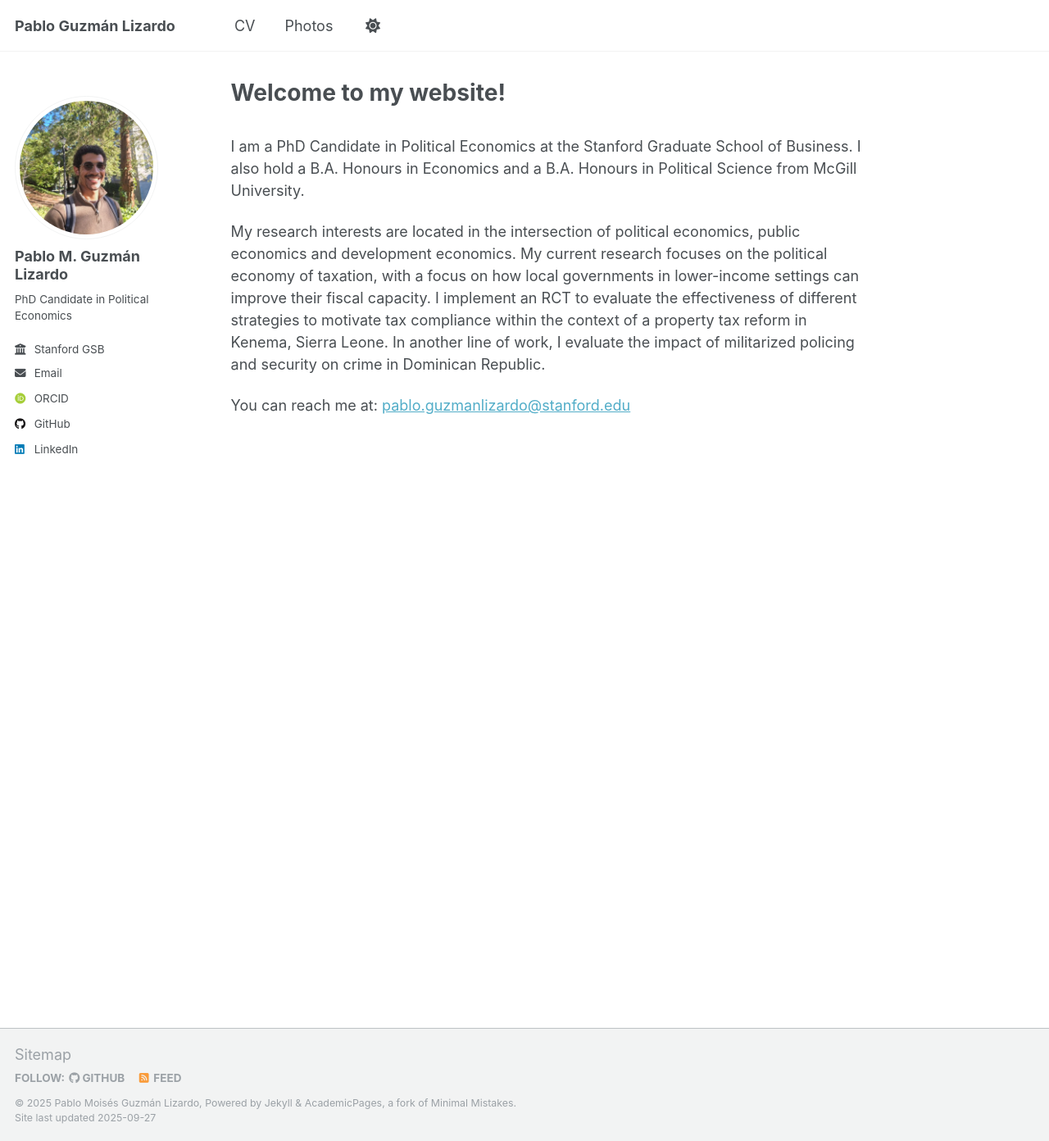
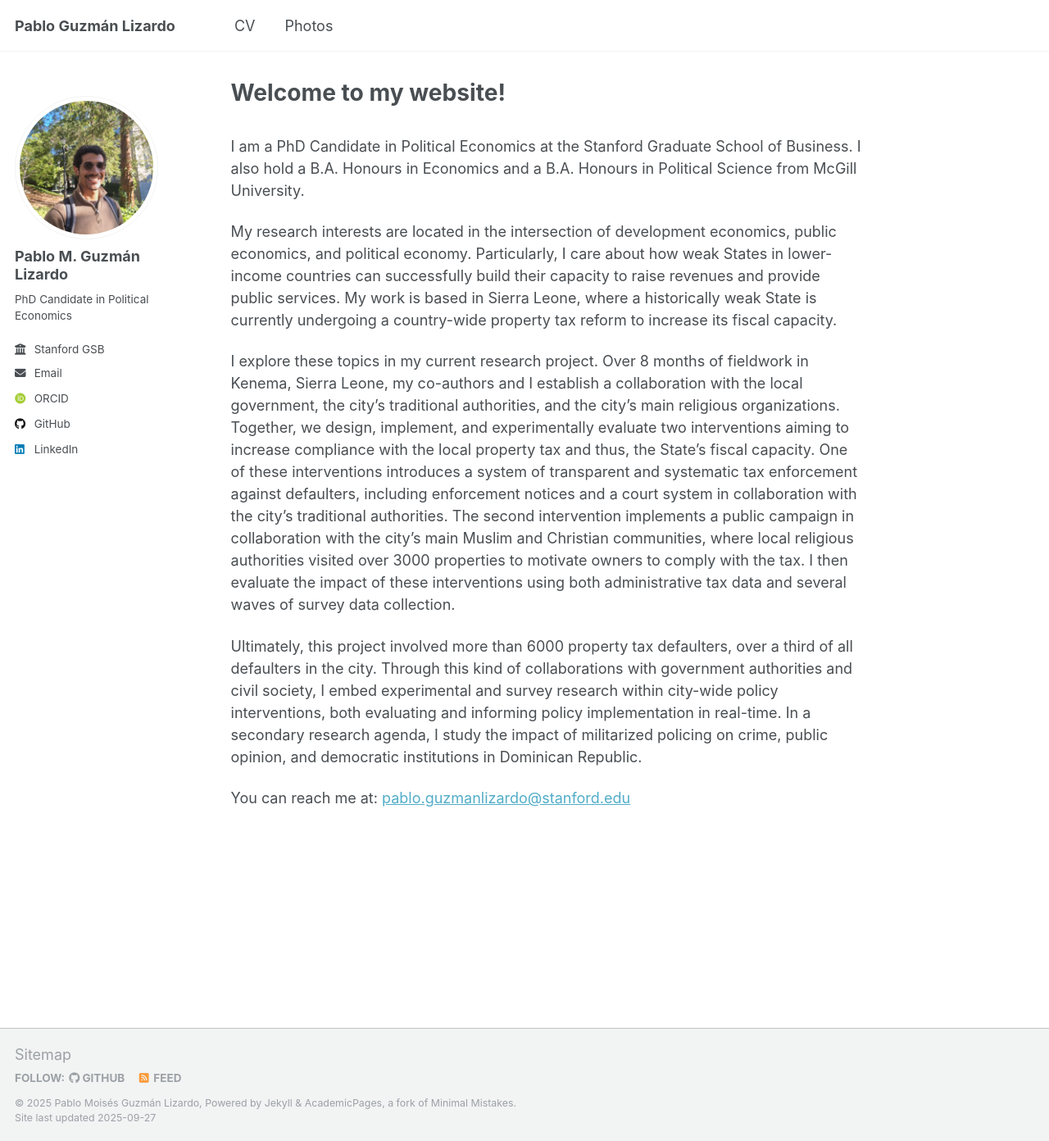
Before and after one commit to pguzmanlizardo/pguzmanlizardo.github.io, a Jekyll site: the page built from _pages/about.md, in a window 1280 px wide and 1392 px high. Shown: the whole window at 82% size. Built offline with Jekyll 4.4.1, drawn with Linux system fonts in a browser that asks for light colours; some web fonts are replaced; a script that is not in the unit is left out.

Commit message:
Updated About page and forced light mode
I updated some paragraphs in the about page and then made it so that the page can only be seen in light mode and not dark model

```diff
--- a/_includes/masthead.html
+++ b/_includes/masthead.html
@@ -4,9 +4,12 @@
   <div class="masthead__inner-wrap">
     <div class="masthead__menu">
       <nav id="site-nav" class="greedy-nav">
-        <button><div class="navicon"></div></button>
+        <button>
+          <div class="navicon"></div>
+        </button>
         <ul class="visible-links">
-          <li class="masthead__menu-item masthead__menu-item--lg persist"><a href="{{ base_path }}/">{{ site.title }}</a></li>
+          <li class="masthead__menu-item masthead__menu-item--lg persist"><a href="{{ base_path }}/">{{ site.title
+              }}</a></li>
           {% for link in site.data.navigation.main %}
           {% if link.url contains 'http' %}
           {% assign domain = '' %}
@@ -15,9 +18,7 @@
           {% endif %}
           <li class="masthead__menu-item"><a href="{{ domain }}{{ link.url }}">{{ link.title }}</a></li>
           {% endfor %}
-          <li id="theme-toggle" class="masthead__menu-item persist tail">
-            <a role="button" aria-labelledby="theme-icon"><i id="theme-icon" class="fa-solid fa-sun" aria-hidden="true" title="toggle theme"></i></a>
-          </li>
+
         </ul>
         <ul class="hidden-links hidden"></ul>
       </nav>
--- a/_layouts/default.html
+++ b/_layouts/default.html
@@ -5,7 +5,8 @@
 {% include base_path %}
 
 <!doctype html>
-<html lang="{{ site.locale | slice: 0,2 }}" class="no-js"{% if site.site_theme == "dark" %} data-theme="dark"{% endif %}>
+<html lang="{{ site.locale | slice: 0,2 }}" class="no-js">
+
 <head>
   {% include head.html %}
   {% include head/custom.html %}
@@ -28,4 +29,5 @@
   {% include scripts.html %}
 
 </body>
+
 </html>
--- a/_pages/about.md
+++ b/_pages/about.md
@@ -11,6 +11,18 @@
 
 I am a PhD Candidate in Political Economics at the Stanford Graduate School of Business. I also hold a B.A. Honours in Economics and a B.A. Honours in Political Science from McGill University.
 
-My research interests are located in the intersection of political economics, public economics and development economics. My current research focuses on the political economy of taxation, with a focus on how local governments in lower-income settings can improve their fiscal capacity. I implement an RCT to evaluate the effectiveness of different strategies to motivate tax compliance within the context of a property tax reform in Kenema, Sierra Leone. In another line of work, I evaluate the impact of militarized policing and security on crime in Dominican Republic.
+My research interests are located in the intersection of development economics, public economics, and political economy. Particularly, I care about how weak States in lower-income countries can successfully build their capacity to raise revenues and provide public services. My work is based in Sierra Leone, where a historically weak State is currently undergoing a country-wide property tax reform to increase its fiscal capacity.
+
+I explore these topics in my current research project. Over 8 months of fieldwork in Kenema, Sierra Leone, my co-authors and I establish a collaboration with the local government, the city’s traditional authorities, and the city’s main religious organizations. Together, we design, implement, and experimentally evaluate two interventions aiming to increase compliance with the local property tax and thus, the State’s fiscal capacity. One of these interventions introduces a system of transparent and systematic tax enforcement against defaulters, including enforcement notices and a court system in collaboration with the city’s traditional authorities. The second intervention implements a public campaign in collaboration with the city’s main Muslim and Christian communities, where local religious authorities visited over 3000 properties to motivate owners to comply with the tax. I then evaluate the impact of these interventions using both administrative tax data and several waves of survey data collection.
+
+Ultimately, this project involved more than 6000 property tax defaulters, over a third of all defaulters in the city. Through this kind of collaborations with government authorities and civil society, I embed experimental and survey research within city-wide policy interventions, both evaluating and informing policy implementation in real-time. In a secondary research agenda, I study the impact of militarized policing on crime, public opinion, and democratic institutions in Dominican Republic.
+
+
+
+
+
+
+
+
 
 You can reach me at: [pablo.guzmanlizardo@stanford.edu](mailto:pablo.guzmanlizardo@stanford.edu)
```
Also changed, not shown: assets/js/_main.js (+13 -16 lines), 1 other file. Lines whose indentation alone changed are shown as unchanged.
